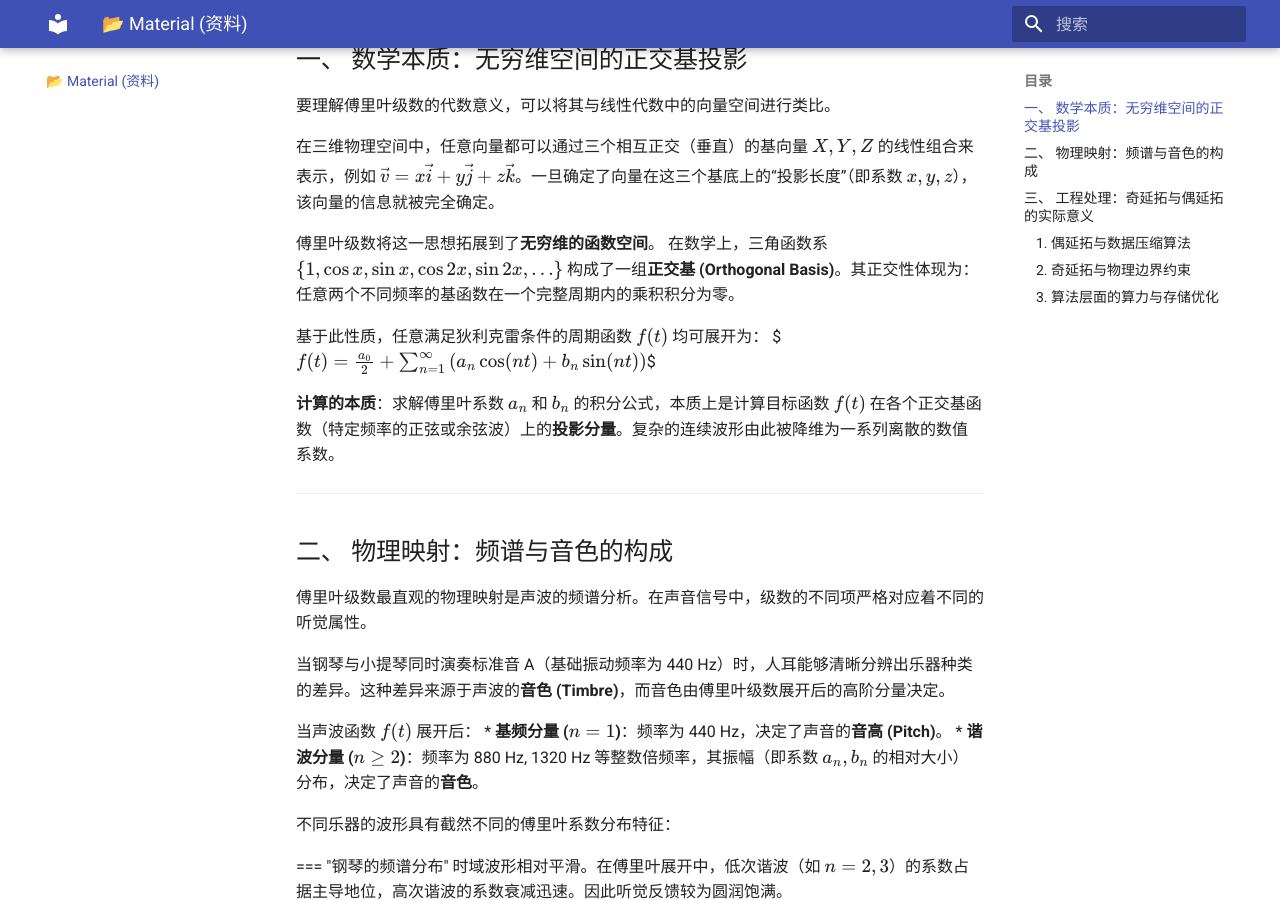
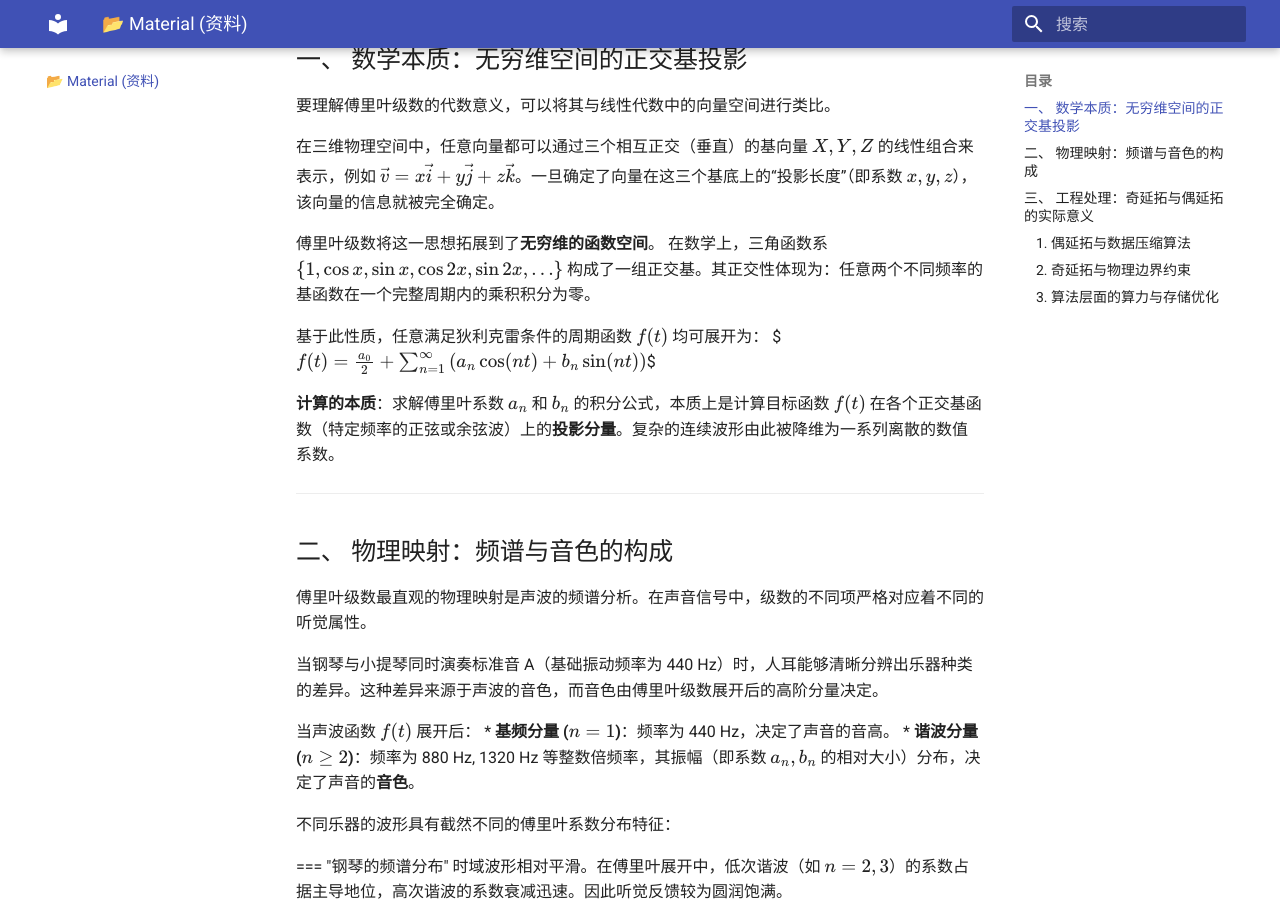
Before and after one commit to umi0924/fourier-series, an MkDocs documentation site: the page built from docs/material.md, in a window 1280 px wide and 900 px high, scrolled down 303 px. Built offline with MkDocs 1.6.1 and Material for MkDocs 9.7.7, drawn with Linux system fonts in a browser that asks for light colours.

Commit message:
third fix

```diff
--- a/docs/material.md
+++ b/docs/material.md
@@ -11,7 +11,7 @@
 在三维物理空间中，任意向量都可以通过三个相互正交（垂直）的基向量 $X, Y, Z$ 的线性组合来表示，例如 $\vec{v} = x\vec{i} + y\vec{j} + z\vec{k}$。一旦确定了向量在这三个基底上的“投影长度”（即系数 $x, y, z$），该向量的信息就被完全确定。
 
 傅里叶级数将这一思想拓展到了**无穷维的函数空间**。
-在数学上，三角函数系 $\{1, \cos x, \sin x, \cos 2x, \sin 2x, \dots\}$ 构成了一组**正交基 (Orthogonal Basis)**。其正交性体现为：任意两个不同频率的基函数在一个完整周期内的乘积积分为零。
+在数学上，三角函数系 $\{1, \cos x, \sin x, \cos 2x, \sin 2x, \dots\}$ 构成了一组正交基。其正交性体现为：任意两个不同频率的基函数在一个完整周期内的乘积积分为零。
 
 
 
@@ -26,10 +26,10 @@ $$f(t) = \frac{a_0}{2} + \sum_{n=1}^{\infty} \left( a_n \cos(nt) + b_n \sin(nt)
 
 傅里叶级数最直观的物理映射是声波的频谱分析。在声音信号中，级数的不同项严格对应着不同的听觉属性。
 
-当钢琴与小提琴同时演奏标准音 A（基础振动频率为 440 Hz）时，人耳能够清晰分辨出乐器种类的差异。这种差异来源于声波的**音色 (Timbre)**，而音色由傅里叶级数展开后的高阶分量决定。
+当钢琴与小提琴同时演奏标准音 A（基础振动频率为 440 Hz）时，人耳能够清晰分辨出乐器种类的差异。这种差异来源于声波的音色，而音色由傅里叶级数展开后的高阶分量决定。
 
 当声波函数 $f(t)$ 展开后：
-* **基频分量 ($n=1$)**：频率为 440 Hz，决定了声音的**音高 (Pitch)**。
+* **基频分量 ($n=1$)**：频率为 440 Hz，决定了声音的音高。
 * **谐波分量 ($n \ge 2$)**：频率为 880 Hz, 1320 Hz 等整数倍频率，其振幅（即系数 $a_n, b_n$ 的相对大小）分布，决定了声音的**音色**。
 
 
```
